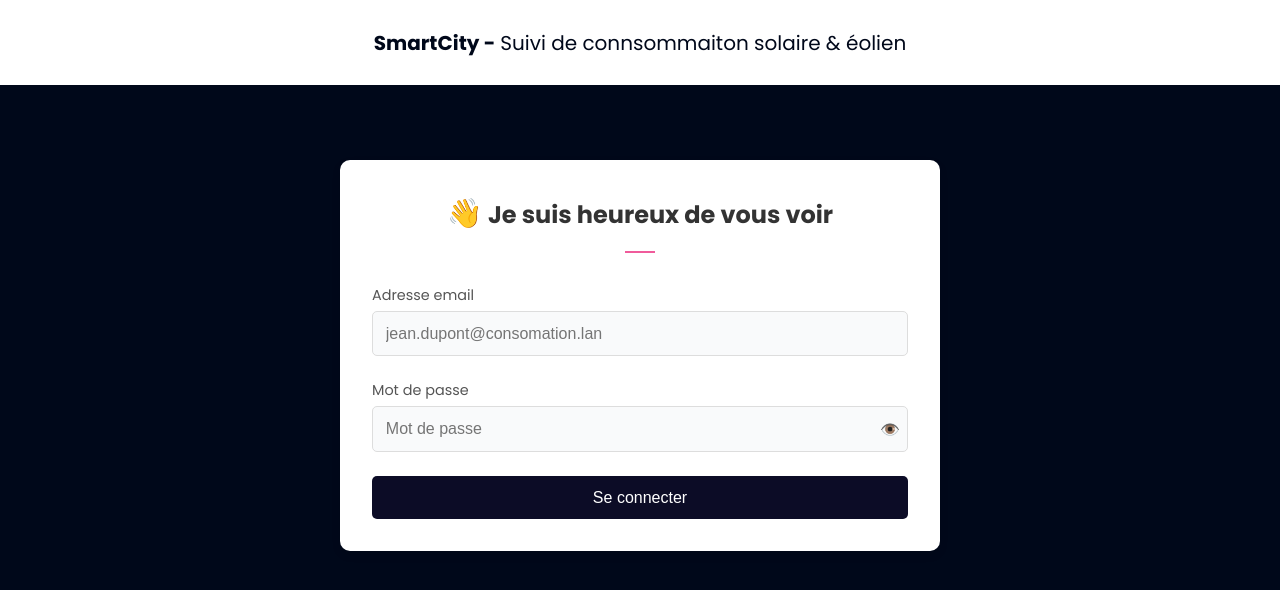
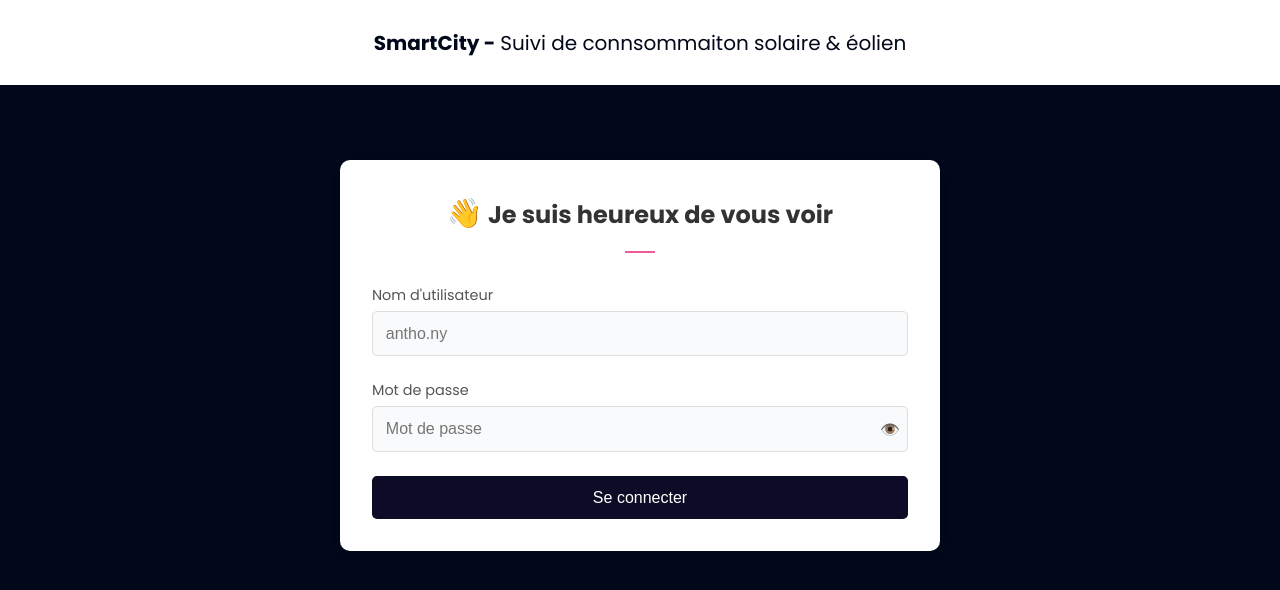
Before and after one commit to AnthonyCodeDev/SmartCity_CDCGR10, a PHP site: page / in a window 1280 px wide. Shown: the top 590 px of the page. Run offline with PHP 8.4, Linux system fonts and the light colour scheme.

Commit message:
Fix : 2.0.0 : Auth LDAP correcte et fonctionne

```diff
--- a/controleur/AuthContolleur.php
+++ b/controleur/AuthContolleur.php
@@ -20,34 +20,28 @@ class AuthControlleur {
         }
 
         if ($_SERVER['REQUEST_METHOD'] === 'POST') {
-            if (empty($_POST['email']) || empty($_POST['motDePasse'])) {
+            if (empty($_POST['username']) || empty($_POST['motDePasse'])) {
                 $_SESSION['error'] = "Veuillez remplir tous les champs.";
                 header('Location: ' . BASE_URL);
                 exit();
             }
 
-            $email = htmlspecialchars(trim($_POST['email']));
+            $username = htmlspecialchars(trim($_POST['username']));
             $motDePasse = htmlspecialchars(trim($_POST['motDePasse']));
 
-            if (!filter_var($email, FILTER_VALIDATE_EMAIL)) {
-                $_SESSION['error'] = "Adresse email invalide.";
-                header('Location: ' . BASE_URL);
-                exit();
-            }
+            // Vérification LDAP
+            $utilisateur = $this->modele->verifierUtilisateurLDAP($username, $motDePasse);
 
-            // Vérification LDAP
-            $utilisateur = $this->modele->verifierUtilisateurLDAP($email, $motDePasse);
-
-            if ($utilisateur || True) {
+            if ($utilisateur) {
                 // Stocker les informations utilisateur dans la session
                 $_SESSION['utilisateur'] = $utilisateur;
 
                 header('Location: ' . BASE_URL);
                 exit();
             } else {
-                $_SESSION['error'] = "Email ou mot de passe incorrect.";
-                header('Location: ' . BASE_URL);
-                exit();
+                $_SESSION['error'] = "Nom d'utilisateur ou mot de passe incorrect.";
+                // header('Location: ' . BASE_URL);
+                // exit();
             }
         }
 
--- a/modele/AuthModele.php
+++ b/modele/AuthModele.php
@@ -3,46 +3,79 @@ require_once __DIR__ . '/../config/_connexionBD.php';
 
 class AuthModele {
 
-    private $ldapHost = 'ldap://example.local'; // Remplace par l'URL de ton serveur LDAP
+    private $ldapHost = 'ldap://192.168.100.2'; // URL de ton serveur LDAP
     private $ldapPort = 389;                   // Port LDAP par défaut
-    private $ldapBaseDn = 'dc=example,dc=local'; // Base DN de ton Active Directory
+    private $ldapBaseDn = 'DC=smartcity,DC=lan';
 
     // Méthode pour vérifier l'utilisateur dans LDAP
-    public function verifierUtilisateurLDAP($email, $motDePasse) {
+    public function verifierUtilisateurLDAP($username, $motDePasse) {
         // Connexion au serveur LDAP
         $ldapConnection = ldap_connect($this->ldapHost, $this->ldapPort);
 
         if (!$ldapConnection) {
+            echo "Impossible de se connecter au serveur LDAP";
             return false; // Échec de connexion au serveur LDAP
         }
 
-        // Options LDAP
         ldap_set_option($ldapConnection, LDAP_OPT_PROTOCOL_VERSION, 3);
         ldap_set_option($ldapConnection, LDAP_OPT_REFERRALS, 0);
+        // afficher toutes les infos de l'ad
+        $ldapBind = @ldap_bind($ldapConnection, $username . "@smartcity.lan", $motDePasse);
 
-        // Cherche l'utilisateur dans le répertoire LDAP
-        $searchFilter = "(mail=$email)";
-        $searchResult = ldap_search($ldapConnection, $this->ldapBaseDn, $searchFilter);
+        if (!$ldapBind) {
+            echo "LDAP bind failed: " . ldap_error($ldapConnection);
+        }
+
+        // search the user
+        // $result = ldap_search($ldapConnection, "DC=smartcity,DC=lan", "(objectclass=*)");
+        // $data = ldap_get_entries($ldapConnection, $result);
+
+        // echo "<pre>";
+        // print_r($data);
+        // echo "</pre>";
+
+        // Options LDAP
+
+        // Préparation du filtre de recherche
+        $searchFilter = "(sAMAccountName=$username)";
+        echo "Base DN utilisé : " . $this->ldapBaseDn . "<br>";
+        echo "Filtre de recherche : " . $searchFilter . "<br>";
+
+        // Recherche dans LDAP
+        $searchResult = @ldap_search($ldapConnection, $this->ldapBaseDn, $searchFilter);
 
         if (!$searchResult) {
-            return false; // Utilisateur non trouvé
+            echo "Erreur LDAP lors de la recherche : " . ldap_error($ldapConnection) . "<br>";
+            ldap_close($ldapConnection);
+            return false;
         }
 
         $entries = ldap_get_entries($ldapConnection, $searchResult);
 
-        if ($entries['count'] > 0) {
+        if ($entries['count'] === 0) {
+            echo "Utilisateur non trouvé dans le répertoire LDAP.<br>";
+            ldap_close($ldapConnection);
+            return false;
+        }
+
         // Récupération du DN (Distinguished Name) de l'utilisateur
         $userDn = $entries[0]['dn'];
+        echo "DN de l'utilisateur trouvé : $userDn<br>";
 
         // Tentative d'authentification avec les identifiants fournis
         if (@ldap_bind($ldapConnection, $userDn, $motDePasse)) {
-                // Retourne les informations de l'utilisateur
+            echo "Authentification réussie pour l'utilisateur $username.<br>";
+
+            ldap_unbind($ldapConnection);
+
+            // Retourne les informations utiles sur l'utilisateur
             return [
                 'nom' => $entries[0]['sn'][0] ?? '',
                 'prenom' => $entries[0]['givenname'][0] ?? '',
                 'email' => $entries[0]['mail'][0] ?? ''
             ];
-            }
+        } else {
+            echo "Échec de l'authentification : mot de passe incorrect.<br>";
         }
 
         ldap_unbind($ldapConnection);
--- a/vue/auth.php
+++ b/vue/auth.php
@@ -17,6 +17,7 @@ unset($_SESSION['error']);
     <style>
         body {
             background:#00081A;
+            color:snow;
         }
     </style>
     <script>
@@ -42,8 +43,8 @@ unset($_SESSION['error']);
         <?php endif; ?>
         <form action="<?= BASE_URL ?>" method="POST" class="login-form" autocomplete="off">
             <div class="form-group">
-                <label for="email">Adresse email</label>
-                <input type="email" id="email" name="email" placeholder="jean.dupont@consomation.lan" autocomplete="off">
+                <label for="username">Nom d'utilisateur</label>
+                <input type="username" id="username" name="username" placeholder="antho.ny" autocomplete="off">
             </div>
 
             <div class="form-group disableselect">
```
Also changed, not shown: testconfig.php (added, +28 -0 lines). Lines whose indentation alone changed are shown as unchanged.
